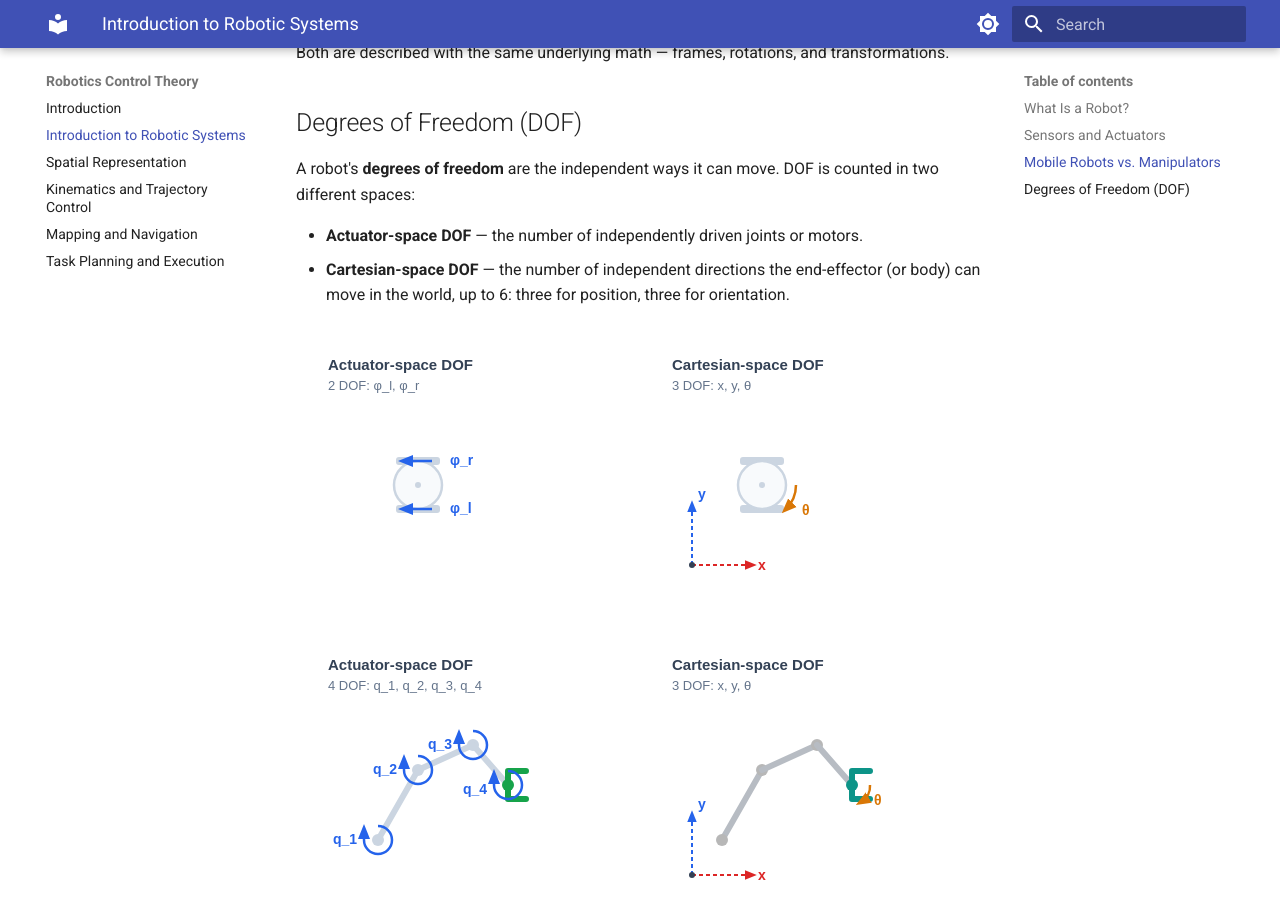
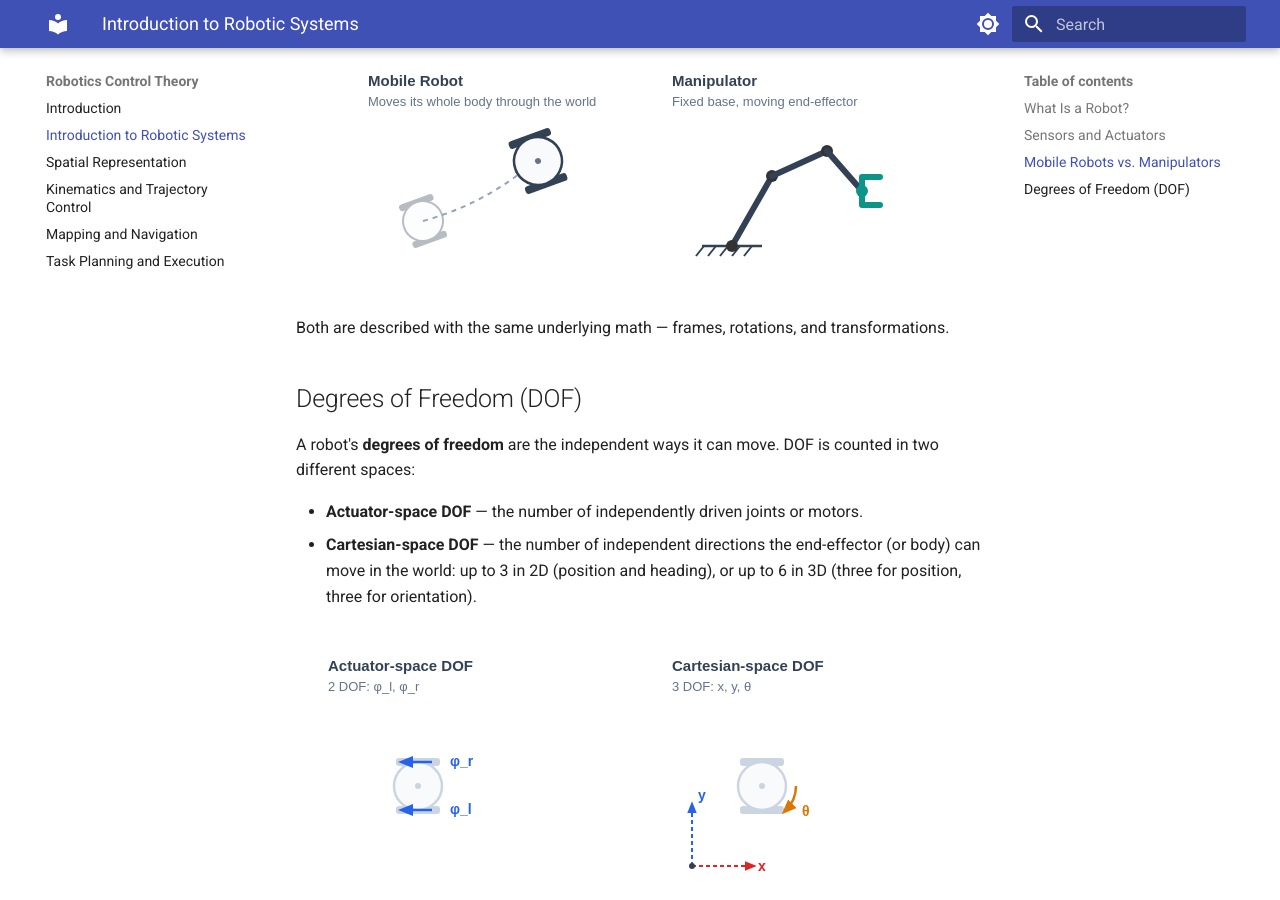
Before and after one commit to Kooroshoo/intro-to-robotics, an MkDocs documentation site: the page built from docs/01-introduction-to-robotic-systems.md, in a window 1280 px wide and 900 px high, scrolled down 821 px. Built offline with MkDocs 1.6.1 and Material for MkDocs 9.7.7, drawn with Linux system fonts in a browser that asks for light colours.

Commit message:
update lesson 1

```diff
--- a/docs/01-introduction-to-robotic-systems.md
+++ b/docs/01-introduction-to-robotic-systems.md
@@ -20,6 +20,14 @@ The chapters ahead are about closing the loop between the two: turning sensor me
 * **Mobile robots** (wheeled, legged, aerial) move their entire body through the environment. Their kinematics describes how wheel or leg motion translates into changes in position and heading.
 * **Manipulators** (robot arms) stay fixed at their base and move an end-effector through a chain of joints. Their kinematics describes how joint angles translate into the position and orientation of that end-effector.
 
+<div markdown="1" style="display:flex; justify-content:center; align-items:flex-start; flex-wrap:wrap; gap:24px;">
+
+![A mobile robot moves its entire body through the environment](assets/images/mobile_robot_type.svg)
+
+![A manipulator stays fixed at its base and moves an end-effector](assets/images/manipulator_type.svg)
+
+</div>
+
 Both are described with the same underlying math — frames, rotations, and transformations.
 
 ## Degrees of Freedom (DOF)
@@ -27,7 +35,7 @@ Both are described with the same underlying math — frames, rotations, and tran
 A robot's **degrees of freedom** are the independent ways it can move. DOF is counted in two different spaces:
 
 * **Actuator-space DOF** — the number of independently driven joints or motors.
-* **Cartesian-space DOF** — the number of independent directions the end-effector (or body) can move in the world, up to 6: three for position, three for orientation.
+* **Cartesian-space DOF** — the number of independent directions the end-effector (or body) can move in the world: up to 3 in 2D (position and heading), or up to 6 in 3D (three for position, three for orientation).
 
 <div markdown="1" style="display:flex; justify-content:center; align-items:flex-start; flex-wrap:wrap; gap:24px;">
 
```
Also changed, not shown: docs/assets/images/manipulator_type.svg (added), docs/assets/images/mobile_robot_type.svg (added).
